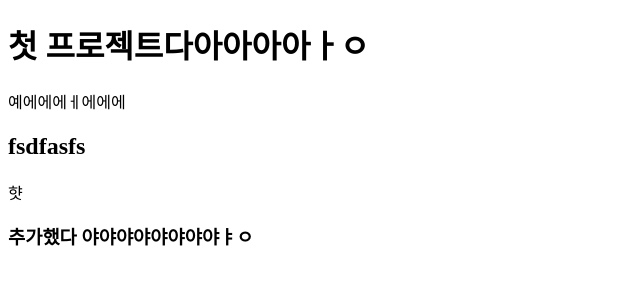
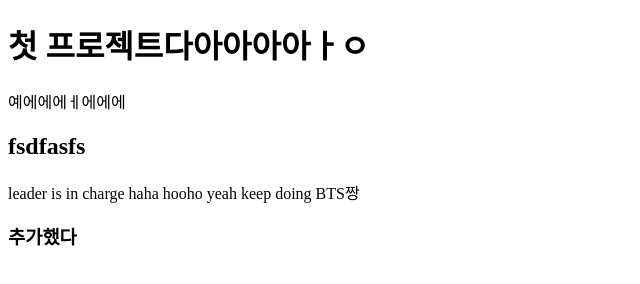
Before and after one commit to kuchanggenn/first-noona-project, a plain HTML site: page index.html in a window 1280 px wide. Shown: the whole page, without its empty margins (0-640 px from the left). Drawn offline with Linux system fonts and the light colour scheme.

Commit message:
second commit

```diff
--- a/index.html
+++ b/index.html
@@ -10,8 +10,18 @@
   <body>
     <h1>첫 프로젝트다아아아아ㅏㅇ</h1>
     <p>예에에에ㅔ에에에</p>
-    <h2>fsdfasfs</h2>햣
+    <h2>fsdfasfs</h2>
 
-    <h3>추가했다 야야야야야야야야ㅑㅇ</h3>
+    <nav>
+      leader is in charge
+      haha
+      hooho
+      yeah
+      keep doing
+      BTS짱
+    </nav>
+
+
+    <h3>추가했다 </h3>
   </body>
 </html>
```
